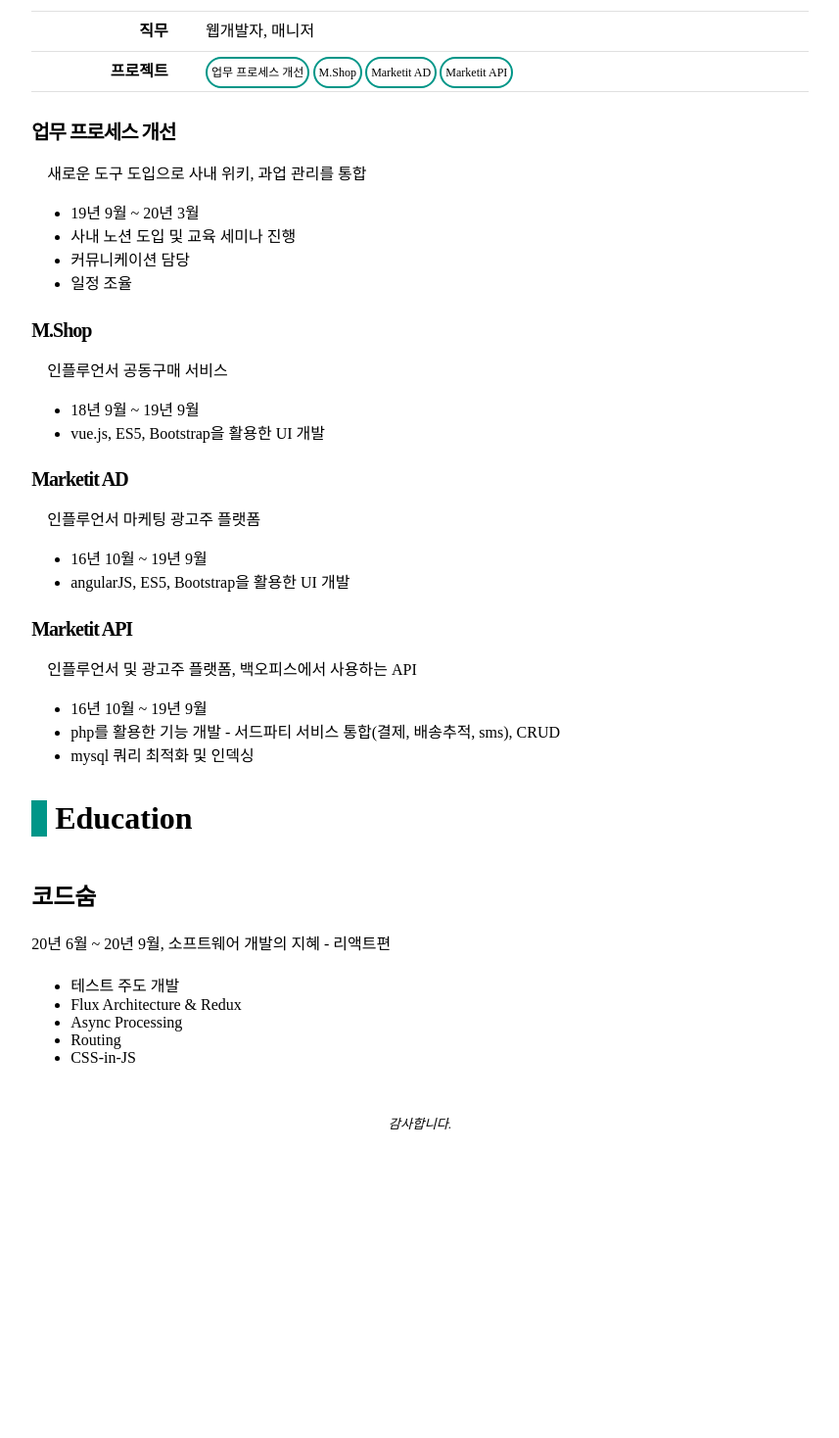
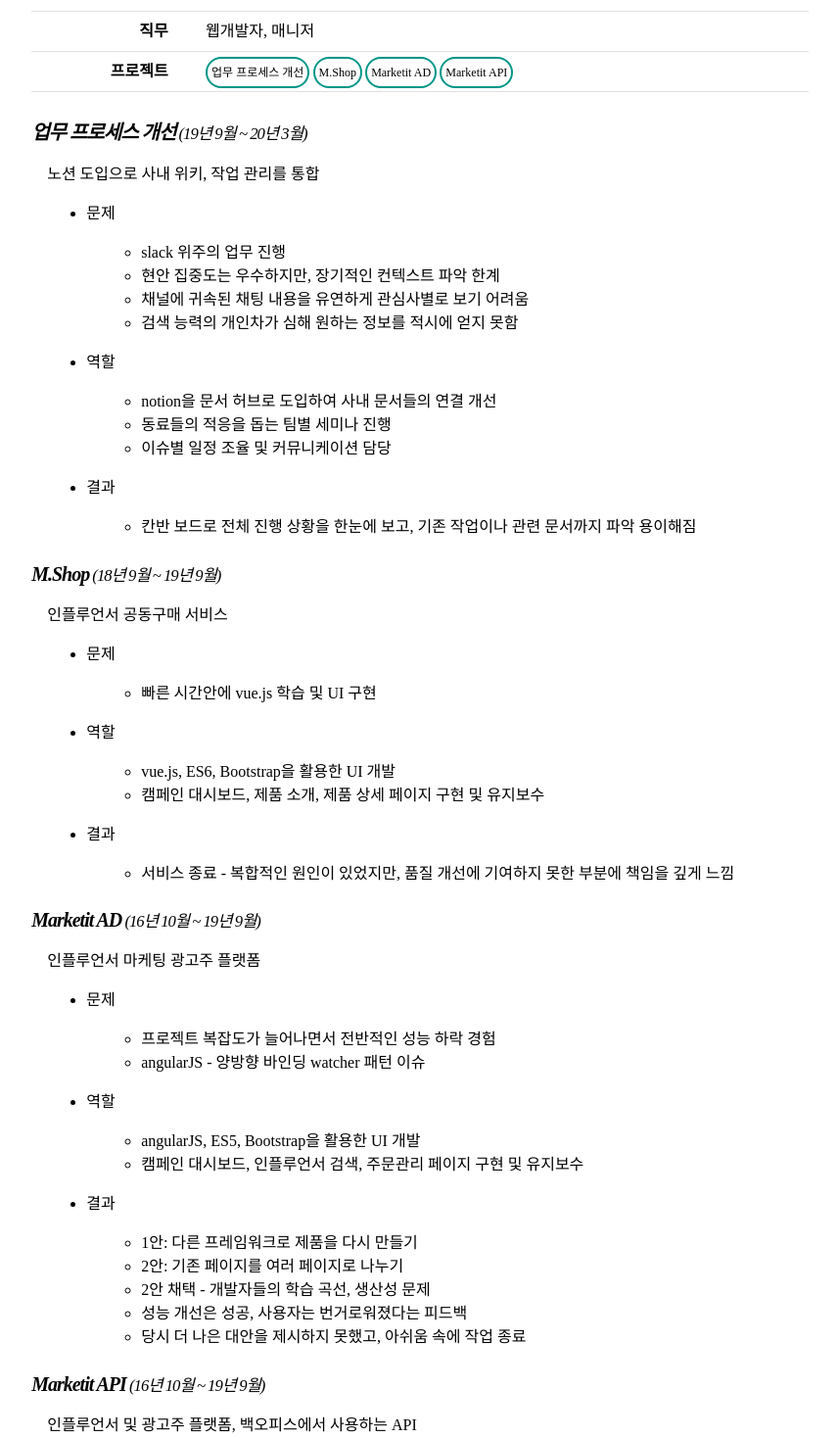
Before and after one commit to oksang/resume, a Next.js app: page / in a window 1280 px wide. Shown: the part 602-2070 px from the top of the page at 98% size, without its empty margins (211-1068 px from the left). Before the commit the page ends 1790 px from the top, so only its background shows below. Built offline with nearby package versions, Linux system fonts and the light colour scheme.

Commit message:
경력 컴포넌트 및 교육 컴포넌트 데이터 구조 변경

```diff
--- a/components/Educations.js
+++ b/components/Educations.js
@@ -7,7 +7,7 @@
     <section>
       <h1 className={styles.heading1}>Education</h1>
       {educations.map((education) => {
-        const { title, duration, summary, descriptions } = education;
+        const { title, duration, summary, topics } = education;
 
         return (
           <React.Fragment key={title}>
@@ -16,7 +16,7 @@
               {duration}, {summary}
             </p>
             <ul>
-              {descriptions.map((item) => (
+              {topics.map((item) => (
                 <li key={item}>{item}</li>
               ))}
             </ul>
--- a/components/Experience.js
+++ b/components/Experience.js
@@ -36,13 +36,33 @@
             </table>
             {projects.map((project) => (
               <React.Fragment key={project.name}>
-                <h3 className={styles.heading3}>{project.name}</h3>
+                <h3 className={styles.heading3}>
+                  {project.name}
+                  <small className={styles.default}>
+                    {" "}
+                    ({project.duration})
+                  </small>
+                </h3>
                 <p className={styles.indent}>{project.summary}</p>
-                <ul>
-                  <li>{project.duration}</li>
-                  {project.descriptions.map((item) => (
-                    <li key={item}>{item}</li>
-                  ))}
+                <ul className={styles.default}>
+                  <li>문제</li>
+                  <ul className={styles.default}>
+                    {project.challenges.map((item) => (
+                      <li key={item}>{item}</li>
+                    ))}
+                  </ul>
+                  <li>역할</li>
+                  <ul className={styles.default}>
+                    {project.roles.map((item) => (
+                      <li key={item}>{item}</li>
+                    ))}
+                  </ul>
+                  <li>결과</li>
+                  <ul className={styles.default}>
+                    {project.outcomes.map((item) => (
+                      <li key={item}>{item}</li>
+                    ))}
+                  </ul>
                 </ul>
               </React.Fragment>
             ))}
--- a/config.js
+++ b/config.js
@@ -1,9 +1,9 @@
-const lastUpdated = "2021.3.1";
+const lastUpdated = "2021.3.2";
 
 const profile = {
   name: "엄일경",
   summary:
-    "스타트업 근무 경험이 있는 3년차 웹개발자. 2년간 SPA와 API 개발을 경험한 뒤, 업무 프로세스 개선을 목표로 매니징 업무를 담당했습니다. 지금은 lighthouse를 이용한 최적화, 바람직한 마크업과 스타일링 기법, 엣지 케이스와 코너 케이스를 고려한 테스트 작성에 흥미가 있습니다.",
+    "스타트업 근무 경험이 있는 3년차 웹개발자. 주로 angularJS, ES5+, Bootstrap을 활용한 UI 작성, php api를 작성하는 작업을 했습니다. AWS, Git & Github 환경에 익숙하며 notion, slack, jira 같은 도구도 친숙합니다. 지금은 lighthouse를 이용한 최적화, 바람직한 마크업과 스타일링 기법, 엣지 케이스와 코너 케이스를 고려한 테스트 작성에 흥미가 있습니다.",
   github: "https://github.com/oksang",
   blog: "https://oksang.dev",
   mail: "aumilkyeong@gmail.com",
@@ -18,13 +18,22 @@
     projects: [
       {
         name: "업무 프로세스 개선",
-        summary: "새로운 도구 도입으로 사내 위키, 과업 관리를 통합",
+        summary: "노션 도입으로 사내 위키, 작업 관리를 통합",
         duration: "19년 9월 ~ 20년 3월",
         skills: ["notion", "slack", "jira", "confluence"],
-        descriptions: [
-          "사내 노션 도입 및 교육 세미나 진행",
-          "커뮤니케이션 담당",
-          "일정 조율",
+        challenges: [
+          "slack 위주의 업무 진행",
+          "현안 집중도는 우수하지만, 장기적인 컨텍스트 파악 한계",
+          "채널에 귀속된 채팅 내용을 유연하게 관심사별로 보기 어려움",
+          "검색 능력의 개인차가 심해 원하는 정보를 적시에 얻지 못함",
+        ],
+        roles: [
+          "notion을 문서 허브로 도입하여 사내 문서들의 연결 개선",
+          "동료들의 적응을 돕는 팀별 세미나 진행",
+          "이슈별 일정 조율 및 커뮤니케이션 담당",
+        ],
+        outcomes: [
+          "칸반 보드로 전체 진행 상황을 한눈에 보고, 기존 작업이나 관련 문서까지 파악 용이해짐",
         ],
       },
       {
@@ -32,23 +41,49 @@
         summary: "인플루언서 공동구매 서비스",
         duration: "18년 9월 ~ 19년 9월",
         skills: ["vue.js", "ES6", "Bootstrap"],
-        descriptions: ["vue.js, ES5, Bootstrap을 활용한 UI 개발"],
+        challenges: ["빠른 시간안에 vue.js 학습 및 UI 구현"],
+        roles: [
+          "vue.js, ES6, Bootstrap을 활용한 UI 개발",
+          "캠페인 대시보드, 제품 소개, 제품 상세 페이지 구현 및 유지보수",
+        ],
+        outcomes: [
+          "서비스 종료 - 복합적인 원인이 있었지만, 품질 개선에 기여하지 못한 부분에 책임을 깊게 느낌",
+        ],
       },
       {
         name: "Marketit AD",
         summary: "인플루언서 마케팅 광고주 플랫폼",
         duration: "16년 10월 ~ 19년 9월",
         skills: ["angularJS", "ES5", "Bootstrap"],
-        descriptions: ["angularJS, ES5, Bootstrap을 활용한 UI 개발"],
+        challenges: [
+          "프로젝트 복잡도가 늘어나면서 전반적인 성능 하락 경험",
+          "angularJS - 양방향 바인딩 watcher 패턴 이슈",
+        ],
+        roles: [
+          "angularJS, ES5, Bootstrap을 활용한 UI 개발",
+          "캠페인 대시보드, 인플루언서 검색, 주문관리 페이지 구현 및 유지보수",
+        ],
+        outcomes: [
+          "1안: 다른 프레임워크로 제품을 다시 만들기",
+          "2안: 기존 페이지를 여러 페이지로 나누기",
+          "2안 채택 - 개발자들의 학습 곡선, 생산성 문제",
+          "성능 개선은 성공, 사용자는 번거로워졌다는 피드백",
+          "당시 더 나은 대안을 제시하지 못했고, 아쉬움 속에 작업 종료",
+        ],
       },
       {
         name: "Marketit API",
         summary: "인플루언서 및 광고주 플랫폼, 백오피스에서 사용하는 API",
         duration: "16년 10월 ~ 19년 9월",
-        skills: ["angularJS", "ES5", "Bootstrap"],
-        descriptions: [
+        skills: ["php", "mysql"],
+        challenges: ["쿼리 성능 저하", "중복/의미불명 api 문제"],
+        roles: [
           "php를 활용한 기능 개발 - 서드파티 서비스 통합(결제, 배송추적, sms), CRUD",
-          "mysql 쿼리 최적화 및 인덱싱",
+          "응답이 느린 api 색출 -> describe문으로 쿼리 점검 -> 구문 조정 또는 인덱싱",
+        ],
+        outcomes: [
+          "쿼리 성능 개선은 성공",
+          "관리 정책은 해결하지 못하고 동료 개발자가 RESTful API 프로젝트를 시작하면서 정리",
         ],
       },
     ],
@@ -60,7 +95,7 @@
     title: "코드숨",
     duration: "20년 6월 ~ 20년 9월",
     summary: "소프트웨어 개발의 지혜 - 리액트편",
-    descriptions: [
+    topics: [
       "테스트 주도 개발",
       "Flux Architecture & Redux",
       "Async Processing",
--- a/styles.module.css
+++ b/styles.module.css
@@ -22,6 +22,7 @@
   letter-spacing: -1px;
   margin-top: 1.6rem;
   margin-bottom: 0.8rem;
+  font-style: oblique;
 }
 
 sub.updated {
@@ -56,6 +57,9 @@
 p.indent {
   text-indent: 1rem;
 }
+small.default {
+  font-weight: 500;
+}
 
 footer.default {
   text-align: center;
@@ -75,3 +79,7 @@
   line-height: 1.25rem;
   margin-right: 0.2rem;
 }
+
+ul.default {
+  margin: 1rem;
+}
```
Also changed, not shown: 2 other files (tests, documents, lock files or other folders).
